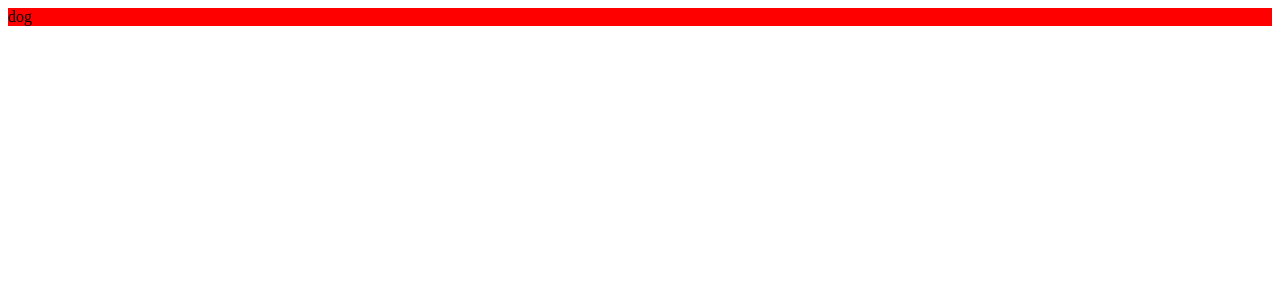
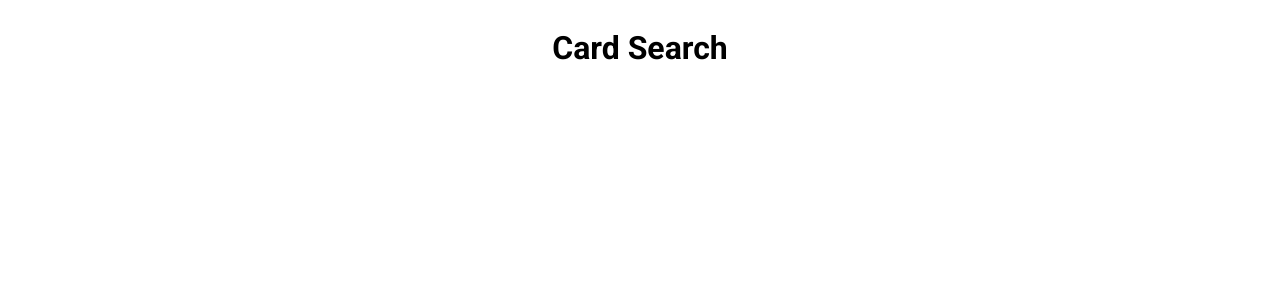
Before and after one commit to The-Briel-Deal/frontend_assessment_alt, a React (Vite) app: page / in a window 1280 px wide. Shown: the top 300 px of the page. Built offline with nearby package versions, Linux system fonts and the light colour scheme.

Commit message:
Created title

```diff
--- a/src/App.tsx
+++ b/src/App.tsx
@@ -1,16 +1,17 @@
 // this comment tells babel to convert jsx to calls to a function called jsx instead of React.createElement
 /** @jsxImportSource @emotion/react */
 import { jsx, css } from "@emotion/react";
+import styled from "@emotion/styled";
 import Grid from "@mui/material/Grid";
-
 function App() {
+  const Title = styled.h1`
+    font-family: "Roboto", sans-serif;
+  `;
   return (
-    <Grid
-      css={css`
-        background-color: red;
-      `}
-    >
-      dog
+    <Grid container direction="column" alignItems="center">
+      <Grid item xs={12}>
+        <Title>Card Search</Title>
+      </Grid>
     </Grid>
   );
 }
```
